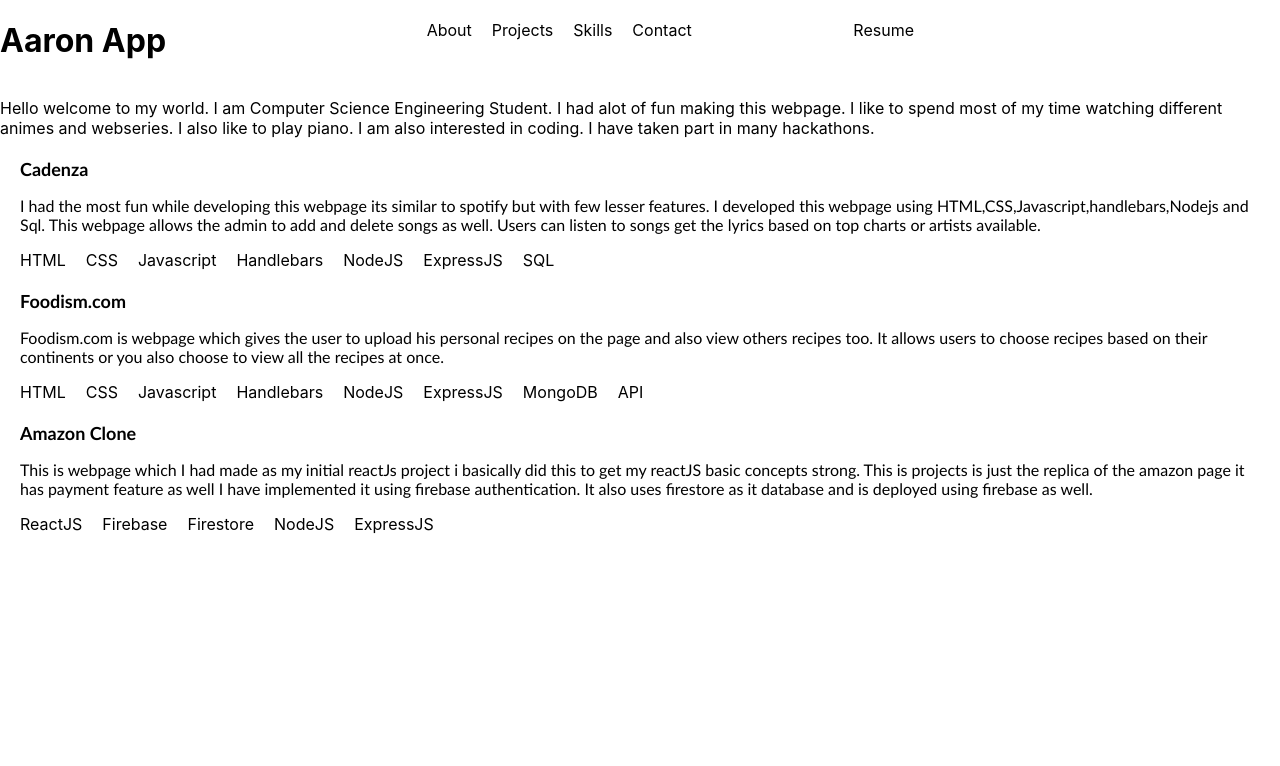
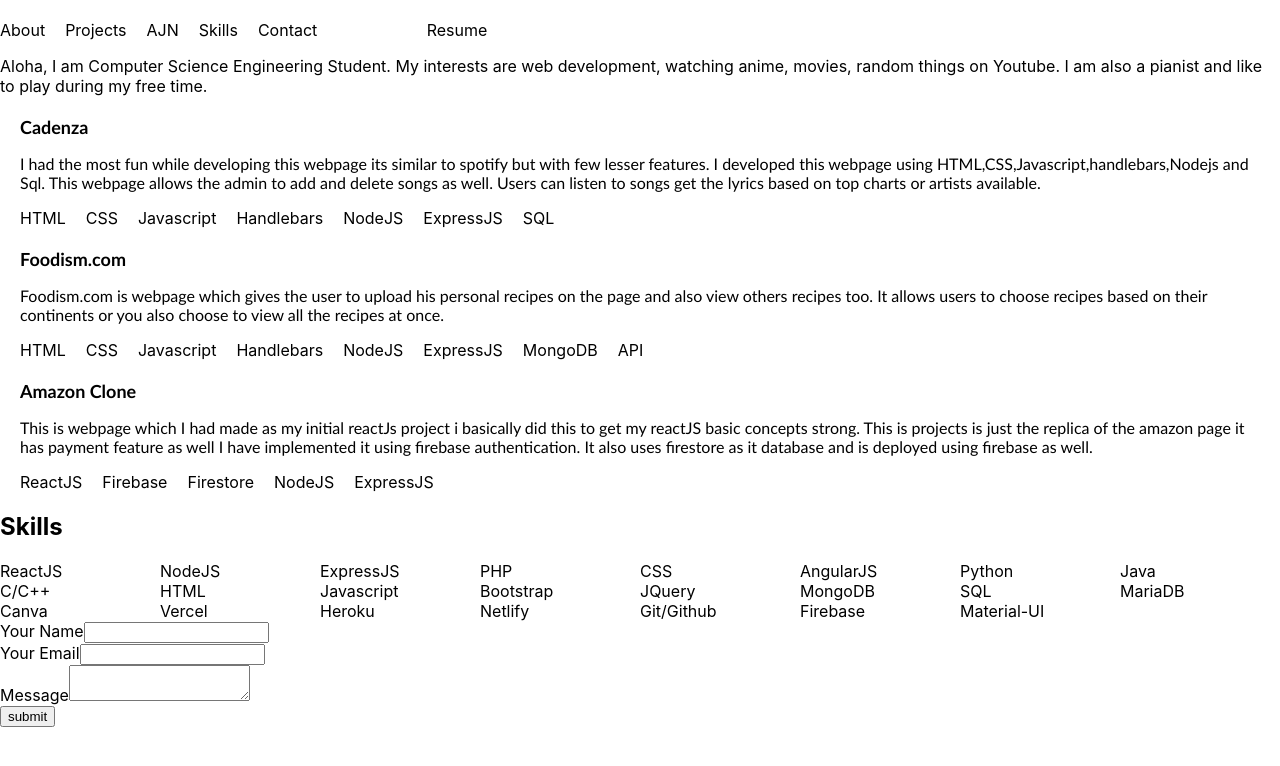
Before and after one commit to jevil25/portfolio, a React (Create React App) app: page / in a window 1280 px wide. Shown: the top 766 px of the page. Built offline with nearby package versions, Linux system fonts and the light colour scheme.

Commit message:
skeleton ready

```diff
--- a/src/App.js
+++ b/src/App.js
@@ -2,7 +2,9 @@ import './App.css';
 import Description from './Components/Description.js';
 import Header from './Components/Header.js'
 import Projects from './Components/Projects'
-import projectdata from './Projectdata'
+import projectdata from './Components/Data/Projectdata'
+import Skills from './Components/Skills'
+import Contact from './Components/Data/Contact';
 import { Router,Routes,Route } from "react-router-dom";
 
 function App() {
@@ -18,6 +20,8 @@ function App() {
               frameworks={projectdata[i].Technologies_Used}
               />
           ))}
+          <Skills />
+          <Contact />
    </>
   );
 }
--- /dev/null
+++ b/src/Components/Data/Contact.js
@@ -0,0 +1,26 @@
+import React from 'react'
+
+function Contact() {
+  return (
+    <div>
+            <div class="form-row">
+              <label for="name" class="form-label">Your Name</label>
+              <input type="text" name="name" id="name" class="form-input" />
+            </div>
+            <div class="form-row">
+              <label for="email" class="form-label">Your Email</label>
+              <input type="email" name="email" id="email" class="form-input" />
+            </div>
+            <div class="form-row">
+              <label for="message" class="message">Message</label>
+              <textarea name="message" id="message" class="from-textarea"></textarea>
+            </div>
+            <input type="hidden" name="_next" value="http://localhost:3000/" />
+            <input type="hidden" name="_captcha" value="false" />
+            <input type="hidden" name="_template" value="table"/>
+            <button type="submit" class="btn btn-block">submit</button>
+    </div>
+  )
+}
+
+export default Contact
--- /dev/null
+++ b/src/Components/Data/SkillsData.js
@@ -0,0 +1,96 @@
+const Skills=[
+    {
+        title:"ReactJS",
+        color:""
+    },
+    {
+        title:"NodeJS",
+        color:""
+    },
+    {
+        title:"ExpressJS",
+        color:""
+    },
+    {
+        title:"PHP",
+        color:""
+    },
+    {
+        title:"CSS",
+        color:""
+    },
+    {
+        title:"AngularJS",
+        color:""
+    },
+    {
+        title:"Python",
+        color:""
+    },
+    {
+        title:"Java",
+        color:""
+    },
+    {
+        title:"C/C++",
+        color:""
+    },
+    {
+        title:"HTML",
+        color:""
+    },
+    {
+        title:"Javascript",
+        color:""
+    },
+    {
+        title:"Bootstrap",
+        color:""
+    },
+    {
+        title:"JQuery",
+        color:""
+    },
+    {
+        title:"MongoDB",
+        color:""
+    },
+    {
+        title:"SQL",
+        color:""
+    },
+    {
+        title:"MariaDB",
+        color:""
+    },
+    {
+        title:"Canva",
+        color:""
+    },
+    {
+        title:"Vercel",
+        color:""
+    },
+    {
+        title:"Heroku",
+        color:""
+    },
+    {
+        title:"Netlify",
+        color:""
+    },
+    {
+        title:"Git/Github",
+        color:""
+    },
+    {
+        title:"Firebase",
+        color:""
+    },
+    {
+        title:"Material-UI",
+        color:""
+    }
+]
+
+export default Skills;
--- a/src/Components/Description.js
+++ b/src/Components/Description.js
@@ -1,7 +1,7 @@
 function Description(){
     return <>
     <div className="Description">
-        <p>Hello welcome to my world. I am Computer Science Engineering Student. I had alot of fun making this webpage. I like to spend most of my time watching different animes and webseries. I also like to play piano. I am also interested in coding. I have taken part in many hackathons.</p>
+        <p>Aloha, I am Computer Science Engineering Student. My interests are web development, watching anime, movies, random things on Youtube. I am also a pianist and like to play during my free time.</p>
     </div>
     </>
 }
--- a/src/Components/Header.js
+++ b/src/Components/Header.js
@@ -5,12 +5,10 @@ function Header(){
     return (<>
     <div className="header">
         <div className="navbar">
-            <div className="heading">
-                <h1>Aaron App</h1>
-            </div>
             <div className="navlist">
                 <a href="Description">About</a>
                 <a href="projects">Projects</a>
+                <a href="projects">AJN</a>
                 <a href="skills">Skills</a>
                 <a href="contact">Contact</a>
             </div>
--- /dev/null
+++ b/src/Components/Skills.js
@@ -0,0 +1,18 @@
+import React from 'react';
+import SkillsData from './Data/SkillsData';
+import './css/Skills.css';
+
+function Skills() {
+  return (
+    <div className='skills'>
+      <h2>Skills</h2>
+      <div className="skills_list">
+        {Array(SkillsData.length).fill().map((_,i) => (
+            <li className='each_skill'>{ SkillsData[i].title }</li>
+        ))}
+      </div>
+    </div>
+  )
+}
+
+export default Skills
--- /dev/null
+++ b/src/Components/css/Skills.css
@@ -0,0 +1,9 @@
+.each_skill{
+    list-style: none;
+    margin-right: 10px;
+}
+
+.skills_list{
+    display: grid;
+    grid-template-columns: repeat(8,1fr);
+}
```
Also changed, not shown: src/Components/Data/Projectdata.js (renamed from src/Projectdata.js).
